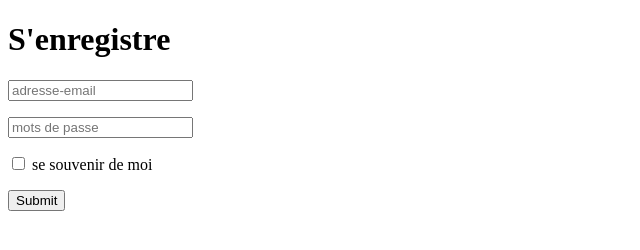
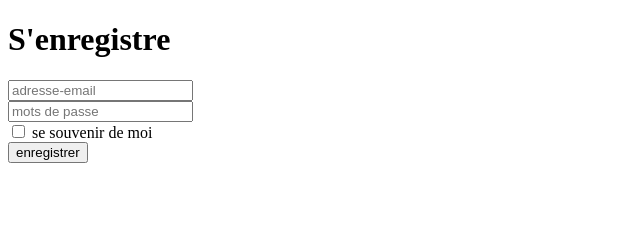
Before and after one commit to Hugolongangu/Tp2-formulaire, a plain HTML site: page index.html in a window 1280 px wide. Shown: the whole page, without its empty margins (0-640 px from the left). Drawn offline with Linux system fonts and the light colour scheme.

Commit message:
modification des champs

```diff
--- a/index.html
+++ b/index.html
@@ -1,18 +1,37 @@
 <!DOCTYPE html>
-<html lang="en">
+<html>
+
 <head>
     <meta charset="UTF-8">
     <meta http-equiv="X-UA-Compatible" content="IE=edge">
     <meta name="viewport" content="width=device-width, initial-scale=1.0">
     <title>Document</title>
+    <link rel="stylesheet" href="index.css">
 </head>
+
 <body>
     <form action="">
         <h1>S'enregistre</h1>
-           <p><input type="text" name="nom" id="nom" placeholder="adresse-email"></p>
-           <p><input type="text" name="nom" id="nom" placeholder="mots de passe"></p>
-        <p> <input type="checkbox"> <label for="se souvenir de moi">se souvenir de moi</label></p>
-        <p> <input type="submit"> </p>
+        <div class="bloc g">
+            <div class="nom">
+                <input type="text" name="nom" id="nom" placeholder="adresse-email">
+            </div>
+            <div class="mots de passe">
+                <input type="text" name="nom" id="nom" placeholder="mots de passe">
+            </div>
+            <div class="box">
+                <input type="checkbox"> <label for="se souvenir de moi">se souvenir de moi</label>
+            </div>
+            <div class=" enregistrer">
+                <input type="submit" value="enregistrer" id="submit">
+            </div>
+
+        </div>
+
+
+
+
     </form>
 </body>
+
 </html>
```
